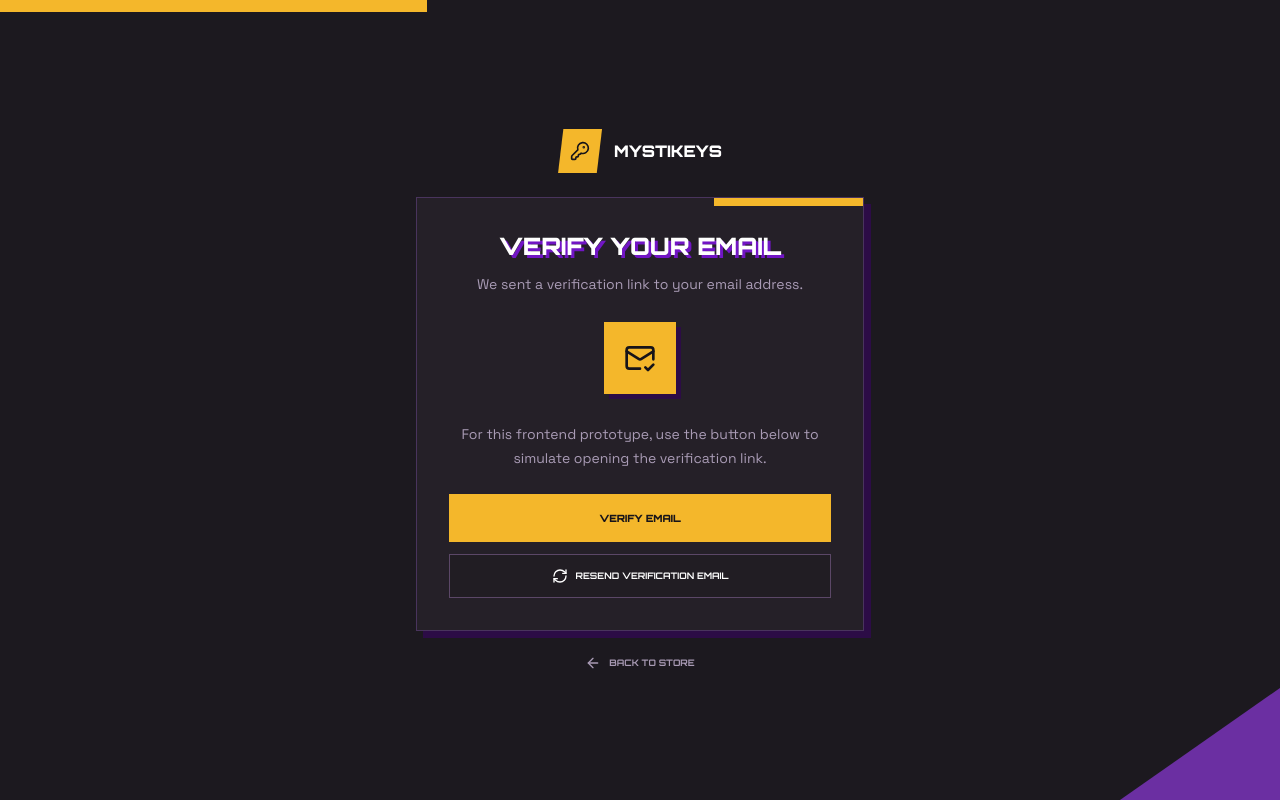
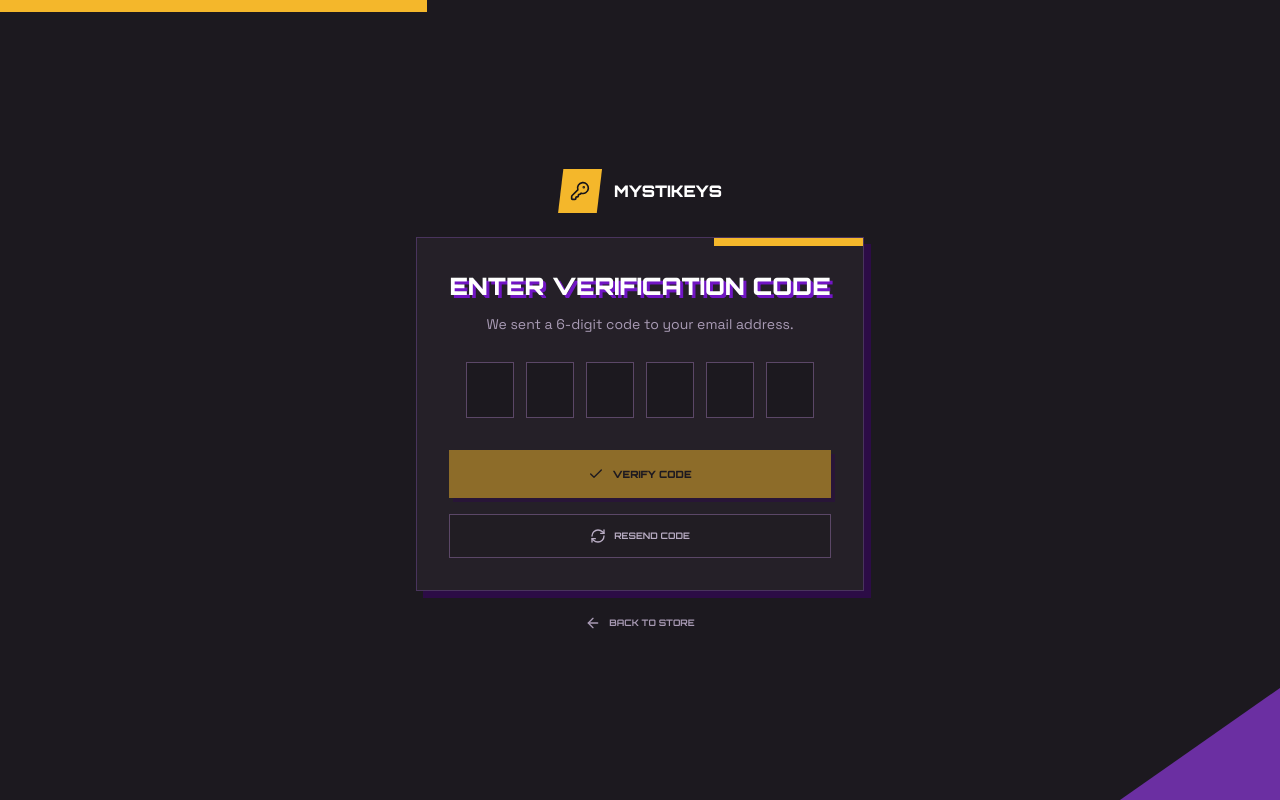
Before and after one commit to jiecolao/ecommerce-1, a React (Vite) app in the folder frontend/: page /verify-email in a window 1280 px wide. Built offline with nearby package versions, Linux system fonts and the light colour scheme; no server answers.

Commit message:
game id input

```diff
--- a/frontend/src/components/auth/AuthLayout.tsx
+++ b/frontend/src/components/auth/AuthLayout.tsx
@@ -4,7 +4,7 @@ import { Link } from 'react-router-dom';
 
 type AuthLayoutProps = {
   title: string;
-  subtitle: string;
+  subtitle: string | ReactNode;
   children: ReactNode;
 };
 
--- a/frontend/src/pages/auth/ForgotPasswordPage.tsx
+++ b/frontend/src/pages/auth/ForgotPasswordPage.tsx
@@ -1,25 +1,114 @@
-import { useState } from 'react';
-import { CheckCircle2, Mail } from 'lucide-react';
-import { Link } from 'react-router-dom';
+import { useState, useRef, KeyboardEvent } from 'react';
+import { Mail, Check, RefreshCw } from 'lucide-react';
+import { Link, useNavigate } from 'react-router-dom';
 import AuthLayout from '../../components/auth/AuthLayout';
 
 export default function ForgotPasswordPage() {
   const [email, setEmail] = useState('');
   const [sent, setSent] = useState(false);
+  const [otp, setOtp] = useState(['', '', '', '', '', '']);
+  const [resent, setResent] = useState(false);
+  const inputRefs = useRef<(HTMLInputElement | null)[]>([]);
+  const navigate = useNavigate();
+
+  const handleChange = (index: number, value: string) => {
+    if (value.length > 1) {
+      const pastedData = value.replace(/\D/g, '').slice(0, 6).split('');
+      const newOtp = [...otp];
+      pastedData.forEach((char, i) => {
+        if (index + i < 6) newOtp[index + i] = char;
+      });
+      setOtp(newOtp);
+      const nextFocus = Math.min(index + pastedData.length, 5);
+      inputRefs.current[nextFocus]?.focus();
+      return;
+    }
+
+    if (value && !/^\d$/.test(value)) return;
+
+    const newOtp = [...otp];
+    newOtp[index] = value;
+    setOtp(newOtp);
+
+    if (value !== '' && index < 5) {
+      inputRefs.current[index + 1]?.focus();
+    }
+  };
+
+  const handleKeyDown = (index: number, e: KeyboardEvent<HTMLInputElement>) => {
+    if (e.key === 'Backspace' && otp[index] === '' && index > 0) {
+      inputRefs.current[index - 1]?.focus();
+    }
+  };
+
+  const handleVerify = () => {
+    if (otp.every(digit => digit !== '')) {
+      navigate('/reset-password');
+    }
+  };
+
+  const subtitle = sent ? (
+    <>We sent a 6-digit code to <span className="font-bold text-white">{email}</span>.</>
+  ) : (
+    "Enter your email address and we will send you a 6-digit code to reset your password."
+  );
 
   return (
-    <AuthLayout title="Forgot password?" subtitle="Enter your email address and we will send you a link to reset your password.">
+    <AuthLayout title={sent ? "Enter verification code" : "Forgot password?"} subtitle={subtitle}>
       {sent ? (
         <div className="text-center">
-          <span className="mx-auto grid h-16 w-16 place-items-center bg-[#f4b72b] text-[#171419] shadow-[5px_5px_0_#2c0c46]"><CheckCircle2 className="h-7 w-7" /></span>
-          <h2 className="font-display mt-7 text-lg font-black uppercase text-white">Check your inbox</h2>
-          <p className="mt-3 text-sm leading-6 text-[#a99bb5]">A mock reset link was sent to <strong className="text-white">{email}</strong>.</p>
-          <Link to="/reset-password" className="font-display mt-7 inline-flex h-11 items-center bg-[#f4b72b] px-6 text-[9px] font-black uppercase text-[#171419] hover:bg-[#ffd45e]">Open reset page</Link>
+          <div className="mb-8 flex justify-center gap-2 sm:gap-3">
+            {otp.map((digit, index) => (
+              <input
+                key={index}
+                ref={(el) => { inputRefs.current[index] = el; }}
+                type="text"
+                inputMode="numeric"
+                maxLength={1}
+                value={digit}
+                onChange={(e) => handleChange(index, e.target.value)}
+                onKeyDown={(e) => handleKeyDown(index, e)}
+                className="h-12 w-10 sm:h-14 sm:w-12 border border-[#5b4767] bg-[#1c191f] text-center font-display text-xl sm:text-2xl font-black text-white focus:border-[#f4b72b] focus:outline-none transition-colors"
+              />
+            ))}
+          </div>
+
+          <button
+            onClick={handleVerify}
+            disabled={!otp.every(d => d !== '')}
+            className="font-display mt-2 flex h-12 w-full items-center justify-center gap-2 bg-[#f4b72b] text-[10px] font-black uppercase text-[#171419] transition-transform hover:-translate-y-0.5 hover:bg-[#ffd45e] disabled:cursor-not-allowed disabled:opacity-50 disabled:hover:translate-y-0 shadow-[4px_4px_0_#2c0c46]"
+          >
+            <Check className="h-4 w-4" /> Verify code
+          </button>
+
+          <button
+            onClick={() => setResent(true)}
+            className="font-display mt-4 flex h-11 w-full items-center justify-center gap-2 border border-[#5b4767] bg-[#211d23] text-[9px] font-bold uppercase text-[#b9adc4] transition-colors hover:border-[#f4b72b] hover:text-white"
+          >
+            <RefreshCw className="h-4 w-4" /> Resend code
+          </button>
+
+          {resent && <p className="mt-4 text-xs font-bold text-[#f4b72b]">Code resent locally.</p>}
         </div>
       ) : (
         <form onSubmit={(event) => { event.preventDefault(); setSent(true); }}>
-          <label className="block font-display text-[9px] font-bold uppercase text-[#b9adc4]">Email address<span className="relative mt-2 block"><Mail className="absolute left-4 top-4 h-4 w-4 text-[#f4b72b]" /><input required type="email" value={email} onChange={(event) => setEmail(event.target.value)} placeholder="email@domain.com" className="h-12 w-full border border-[#5b4767] bg-[#1c191f] pl-11 pr-4 font-sans text-sm normal-case text-white outline-none placeholder:text-[#756b7b] focus:border-[#f4b72b]" /></span></label>
-          <button className="font-display mt-6 h-12 w-full bg-[#f4b72b] text-[10px] font-black uppercase text-[#171419] hover:bg-[#ffd45e]">Send reset link</button>
+          <label className="block font-display text-[9px] font-bold uppercase text-[#b9adc4]">
+            Email address
+            <span className="relative mt-2 block">
+              <Mail className="absolute left-4 top-4 h-4 w-4 text-[#f4b72b]" />
+              <input
+                required
+                type="email"
+                value={email}
+                onChange={(event) => setEmail(event.target.value)}
+                placeholder="email@domain.com"
+                className="h-12 w-full border border-[#5b4767] bg-[#1c191f] pl-11 pr-4 font-sans text-sm normal-case text-white outline-none placeholder:text-[#756b7b] focus:border-[#f4b72b]"
+              />
+            </span>
+          </label>
+          <button className="font-display mt-6 h-12 w-full bg-[#f4b72b] text-[10px] font-black uppercase text-[#171419] transition-transform hover:-translate-y-0.5 hover:bg-[#ffd45e] shadow-[4px_4px_0_#2c0c46]">
+            Send reset code
+          </button>
         </form>
       )}
       <p className="mt-7 text-center text-sm text-[#a99bb5]">Remember your password? <Link to="/login" className="font-bold text-white hover:text-[#f4b72b]">Back to login</Link></p>
--- a/frontend/src/pages/auth/RegisterPage.tsx
+++ b/frontend/src/pages/auth/RegisterPage.tsx
@@ -4,6 +4,7 @@ import { Link, useNavigate } from 'react-router-dom';
 import AuthLayout from '../../components/auth/AuthLayout';
 
 export default function RegisterPage() {
+  const [email, setEmail] = useState('');
   const [showPassword, setShowPassword] = useState(false);
   const [password, setPassword] = useState('');
   const [confirmation, setConfirmation] = useState('');
@@ -12,10 +13,10 @@ export default function RegisterPage() {
 
   return (
     <AuthLayout title="Create your account" subtitle="Save your wishlist and keep every purchased key in one place.">
-      <form onSubmit={(event) => { event.preventDefault(); if (!mismatch) navigate('/verify-email'); }} className="grid gap-5 sm:grid-cols-2">
+      <form onSubmit={(event) => { event.preventDefault(); if (!mismatch) navigate('/verify-email', { state: { email } }); }} className="grid gap-5 sm:grid-cols-2">
         <label className="block font-display text-[9px] font-bold uppercase text-[#b9adc4]">First name<input required placeholder="John" className="mt-2 h-12 w-full border border-[#5b4767] bg-[#1c191f] px-4 font-sans text-sm normal-case text-white outline-none focus:border-[#f4b72b]" /></label>
         <label className="block font-display text-[9px] font-bold uppercase text-[#b9adc4]">Last name<input required placeholder="Doe" className="mt-2 h-12 w-full border border-[#5b4767] bg-[#1c191f] px-4 font-sans text-sm normal-case text-white outline-none focus:border-[#f4b72b]" /></label>
-        <label className="block font-display text-[9px] font-bold uppercase text-[#b9adc4] sm:col-span-2">Email address<input required type="email" placeholder="email@domain.com" className="mt-2 h-12 w-full border border-[#5b4767] bg-[#1c191f] px-4 font-sans text-sm normal-case text-white outline-none focus:border-[#f4b72b]" /></label>
+        <label className="block font-display text-[9px] font-bold uppercase text-[#b9adc4] sm:col-span-2">Email address<input required value={email} onChange={(e) => setEmail(e.target.value)} type="email" placeholder="email@domain.com" className="mt-2 h-12 w-full border border-[#5b4767] bg-[#1c191f] px-4 font-sans text-sm normal-case text-white outline-none focus:border-[#f4b72b]" /></label>
         <label className="block font-display text-[9px] font-bold uppercase text-[#b9adc4] sm:col-span-2">Password<span className="relative mt-2 block"><input required minLength={8} value={password} onChange={(event) => setPassword(event.target.value)} type={showPassword ? 'text' : 'password'} className="h-12 w-full border border-[#5b4767] bg-[#1c191f] px-4 pr-12 font-sans text-sm normal-case text-white outline-none focus:border-[#f4b72b]" /><button type="button" onClick={() => setShowPassword((current) => !current)} className="absolute right-0 top-0 grid h-12 w-12 place-items-center text-[#a99bb5]">{showPassword ? <EyeOff className="h-4 w-4" /> : <Eye className="h-4 w-4" />}</button></span></label>
         <label className="block font-display text-[9px] font-bold uppercase text-[#b9adc4] sm:col-span-2">Confirm password<input required value={confirmation} onChange={(event) => setConfirmation(event.target.value)} type="password" className={`mt-2 h-12 w-full border bg-[#1c191f] px-4 font-sans text-sm normal-case text-white outline-none ${mismatch ? 'border-[#ff6f7d]' : 'border-[#5b4767] focus:border-[#f4b72b]'}`} />{mismatch && <span className="mt-2 block font-sans text-xs normal-case text-[#ff8c98]">Passwords do not match.</span>}</label>
         <label className="flex items-start gap-3 text-xs leading-5 text-[#a99bb5] sm:col-span-2"><input required type="checkbox" className="mt-0.5 h-4 w-4 accent-[#f4b72b]" /> I agree to the Terms of Service and Privacy Policy.</label>
--- a/frontend/src/pages/auth/VerifyEmailPage.tsx
+++ b/frontend/src/pages/auth/VerifyEmailPage.tsx
@@ -1,20 +1,101 @@
-import { useState } from 'react';
-import { MailCheck, RefreshCw } from 'lucide-react';
-import { useNavigate } from 'react-router-dom';
+import { useState, useRef, KeyboardEvent, useEffect } from 'react';
+import { RefreshCw, Check } from 'lucide-react';
+import { useNavigate, useLocation } from 'react-router-dom';
 import AuthLayout from '../../components/auth/AuthLayout';
 
 export default function VerifyEmailPage() {
+  const [otp, setOtp] = useState(['', '', '', '', '', '']);
   const [resent, setResent] = useState(false);
+  const inputRefs = useRef<(HTMLInputElement | null)[]>([]);
   const navigate = useNavigate();
+  const location = useLocation();
+
+  // Try to get email from router state, fallback to a placeholder if navigating directly
+  const email = location.state?.email;
+
+  // If we really want to simulate an email when none is provided (just for visual testing)
+  const displayEmail = email || "your email address";
+
+  const subtitle = email ? (
+    <>We sent a 6-digit code to <span className="font-bold text-white">{displayEmail}</span>.</>
+  ) : (
+    "We sent a 6-digit code to your email address."
+  );
+
+  const handleChange = (index: number, value: string) => {
+    // Handle paste of multiple characters
+    if (value.length > 1) {
+      const pastedData = value.replace(/\D/g, '').slice(0, 6).split('');
+      const newOtp = [...otp];
+      pastedData.forEach((char, i) => {
+        if (index + i < 6) newOtp[index + i] = char;
+      });
+      setOtp(newOtp);
+      const nextFocus = Math.min(index + pastedData.length, 5);
+      inputRefs.current[nextFocus]?.focus();
+      return;
+    }
+
+    // Only allow numbers
+    if (value && !/^\d$/.test(value)) return;
+
+    const newOtp = [...otp];
+    newOtp[index] = value;
+    setOtp(newOtp);
+
+    // Auto focus next input
+    if (value !== '' && index < 5) {
+      inputRefs.current[index + 1]?.focus();
+    }
+  };
+
+  const handleKeyDown = (index: number, e: KeyboardEvent<HTMLInputElement>) => {
+    if (e.key === 'Backspace' && otp[index] === '' && index > 0) {
+      inputRefs.current[index - 1]?.focus();
+    }
+  };
+
+  const handleVerify = () => {
+    if (otp.every(digit => digit !== '')) {
+      navigate('/login?verified=success');
+    }
+  };
 
   return (
-    <AuthLayout title="Verify your email" subtitle="We sent a verification link to your email address.">
+    <AuthLayout title="Enter verification code" subtitle={subtitle}>
       <div className="text-center">
-        <span className="mx-auto grid h-18 w-18 place-items-center bg-[#f4b72b] text-[#171419] shadow-[5px_5px_0_#2c0c46]"><MailCheck className="h-8 w-8" /></span>
-        <p className="mt-7 text-sm leading-6 text-[#a99bb5]">For this frontend prototype, use the button below to simulate opening the verification link.</p>
-        <button onClick={() => navigate('/login?verified=success')} className="font-display mt-6 h-12 w-full bg-[#f4b72b] text-[10px] font-black uppercase text-[#171419] hover:bg-[#ffd45e]">Verify email</button>
-        <button onClick={() => setResent(true)} className="font-display mt-3 flex h-11 w-full items-center justify-center gap-2 border border-[#5b4767] bg-[#211d23] text-[9px] font-bold uppercase text-white hover:border-[#f4b72b]"><RefreshCw className="h-4 w-4" /> Resend verification email</button>
-        {resent && <p className="mt-4 text-xs font-bold text-[#f4b72b]">Verification email resent locally.</p>}
+        <div className="mb-8 flex justify-center gap-2 sm:gap-3">
+          {otp.map((digit, index) => (
+            <input
+              key={index}
+              ref={(el) => { inputRefs.current[index] = el; }}
+              type="text"
+              inputMode="numeric"
+              maxLength={1}
+              value={digit}
+              onChange={(e) => handleChange(index, e.target.value)}
+              onKeyDown={(e) => handleKeyDown(index, e)}
+              className="h-12 w-10 sm:h-14 sm:w-12 border border-[#5b4767] bg-[#1c191f] text-center font-display text-xl sm:text-2xl font-black text-white focus:border-[#f4b72b] focus:outline-none transition-colors"
+            />
+          ))}
+        </div>
+
+        <button
+          onClick={handleVerify}
+          disabled={!otp.every(d => d !== '')}
+          className="font-display mt-2 flex h-12 w-full items-center justify-center gap-2 bg-[#f4b72b] text-[10px] font-black uppercase text-[#171419] transition-transform hover:-translate-y-0.5 hover:bg-[#ffd45e] disabled:cursor-not-allowed disabled:opacity-50 disabled:hover:translate-y-0 shadow-[4px_4px_0_#2c0c46]"
+        >
+          <Check className="h-4 w-4" /> Verify code
+        </button>
+
+        <button
+          onClick={() => setResent(true)}
+          className="font-display mt-4 flex h-11 w-full items-center justify-center gap-2 border border-[#5b4767] bg-[#211d23] text-[9px] font-bold uppercase text-[#b9adc4] transition-colors hover:border-[#f4b72b] hover:text-white"
+        >
+          <RefreshCw className="h-4 w-4" /> Resend code
+        </button>
+
+        {resent && <p className="mt-4 text-xs font-bold text-[#f4b72b]">Code resent locally.</p>}
       </div>
     </AuthLayout>
   );
--- a/frontend/src/pages/buyer/ProductDetailsPage.tsx
+++ b/frontend/src/pages/buyer/ProductDetailsPage.tsx
@@ -6,10 +6,10 @@ import { catalogProducts } from '../../data/catalog';
 const formatPrice = (price: number) => `P${price.toLocaleString('en-PH', { minimumFractionDigits: 2 })}`;
 
 const paymentMethods = [
-  { name: 'GCash', icon: WalletCards },
-  { name: 'Maya', icon: WalletCards },
-  { name: 'PayPal', icon: CircleDollarSign },
-  { name: 'Visa', icon: CreditCard },
+  { name: 'GCash', img: 'https://www.google.com/s2/favicons?domain=gcash.com&sz=128' },
+  { name: 'Maya', img: 'https://www.google.com/s2/favicons?domain=maya.ph&sz=128' },
+  { name: 'PayPal', img: 'https://www.google.com/s2/favicons?domain=paypal.com&sz=128' },
+  { name: 'Visa', img: 'https://www.google.com/s2/favicons?domain=visa.com&sz=128' },
   { name: 'QR PH', icon: QrCode },
 ];
 
@@ -24,6 +24,9 @@ export default function ProductDetailsPage() {
   const product = catalogProducts.find((item) => item.id === id) ?? catalogProducts[0];
   const [selectedPackage, setSelectedPackage] = useState(0);
   const [lightboxIndex, setLightboxIndex] = useState<number | null>(null);
+
+  const [gameUserId, setGameUserId] = useState('');
+  const [serverId, setServerId] = useState('');
 
   const [isReviewModalOpen, setIsReviewModalOpen] = useState(false);
   const [reviewRating, setReviewRating] = useState(5);
@@ -163,6 +166,39 @@ export default function ProductDetailsPage() {
             </button>
           </div>
 
+          {product.isTopUp && (
+            <div className="mt-10 border border-[#49345d] bg-[#252028] p-6 shadow-[4px_4px_0_#1c191f]">
+              <div className="mb-4 flex items-center gap-3">
+                <span className="grid h-8 w-8 place-items-center bg-[#f4b72b] font-display text-xs font-black text-[#171419]">2</span>
+                <h2 className="font-display text-sm font-black uppercase text-white">Account Details</h2>
+              </div>
+              <div className="grid gap-4 sm:grid-cols-2">
+                <div>
+                  <label htmlFor="gameUserId" className="mb-2 block font-display text-xs font-bold uppercase text-[#8f8398]">Game User ID <span className="text-[#f4b72b]">*</span></label>
+                  <input
+                    type="text"
+                    id="gameUserId"
+                    value={gameUserId}
+                    onChange={(e) => setGameUserId(e.target.value)}
+                    placeholder="Enter your Game User ID"
+                    className="w-full border border-[#49345d] bg-[#1c191f] px-4 py-3 text-sm text-white focus:border-[#f4b72b] focus:outline-none"
+                  />
+                </div>
+                <div>
+                  <label htmlFor="serverId" className="mb-2 block font-display text-xs font-bold uppercase text-[#8f8398]">Server ID <span className="text-[#f4b72b]">*</span></label>
+                  <input
+                    type="text"
+                    id="serverId"
+                    value={serverId}
+                    onChange={(e) => setServerId(e.target.value)}
+                    placeholder="Enter Server ID"
+                    className="w-full border border-[#49345d] bg-[#1c191f] px-4 py-3 text-sm text-white focus:border-[#f4b72b] focus:outline-none"
+                  />
+                </div>
+              </div>
+            </div>
+          )}
+
           <div className="comic-panel mt-10 p-6 sm:p-8">
             <div className="flex flex-col gap-6 sm:flex-row sm:items-center sm:justify-between">
               <div>
@@ -180,9 +216,13 @@ export default function ProductDetailsPage() {
             <div className="mt-8 border-t border-[#49345d] pt-7">
               <p className="font-display text-center text-[9px] font-bold uppercase text-[#8f8398]">Supported payment methods</p>
               <div className="mt-5 flex flex-wrap justify-center gap-3">
-                {paymentMethods.map(({ name, icon: PaymentIcon }) => (
+                {paymentMethods.map(({ name, icon: PaymentIcon, img }) => (
                   <span key={name} className="flex min-w-20 flex-col items-center gap-2 border border-[#49345d] bg-[#1c191f] px-4 py-3 text-[10px] font-bold text-[#b9adc4]">
-                    <PaymentIcon className="h-5 w-5 text-[#f4b72b]" />
+                    {img ? (
+                      <img src={img} alt={name} className="h-5 w-5 rounded-sm object-contain" />
+                    ) : (
+                      PaymentIcon && <PaymentIcon className="h-5 w-5 text-[#f4b72b]" />
+                    )}
                     {name}
                   </span>
                 ))}
```
Also changed, not shown: frontend/src/data/catalog.ts (+8 -8 lines), frontend/src/index.css (+4 -3 lines), frontend/src/pages/buyer/CartPage.tsx (+11 -7 lines), frontend/src/pages/buyer/PaymentMethodsPage.tsx (+10 -6 lines), 1 other file (tests, documents, lock files or other folders).
